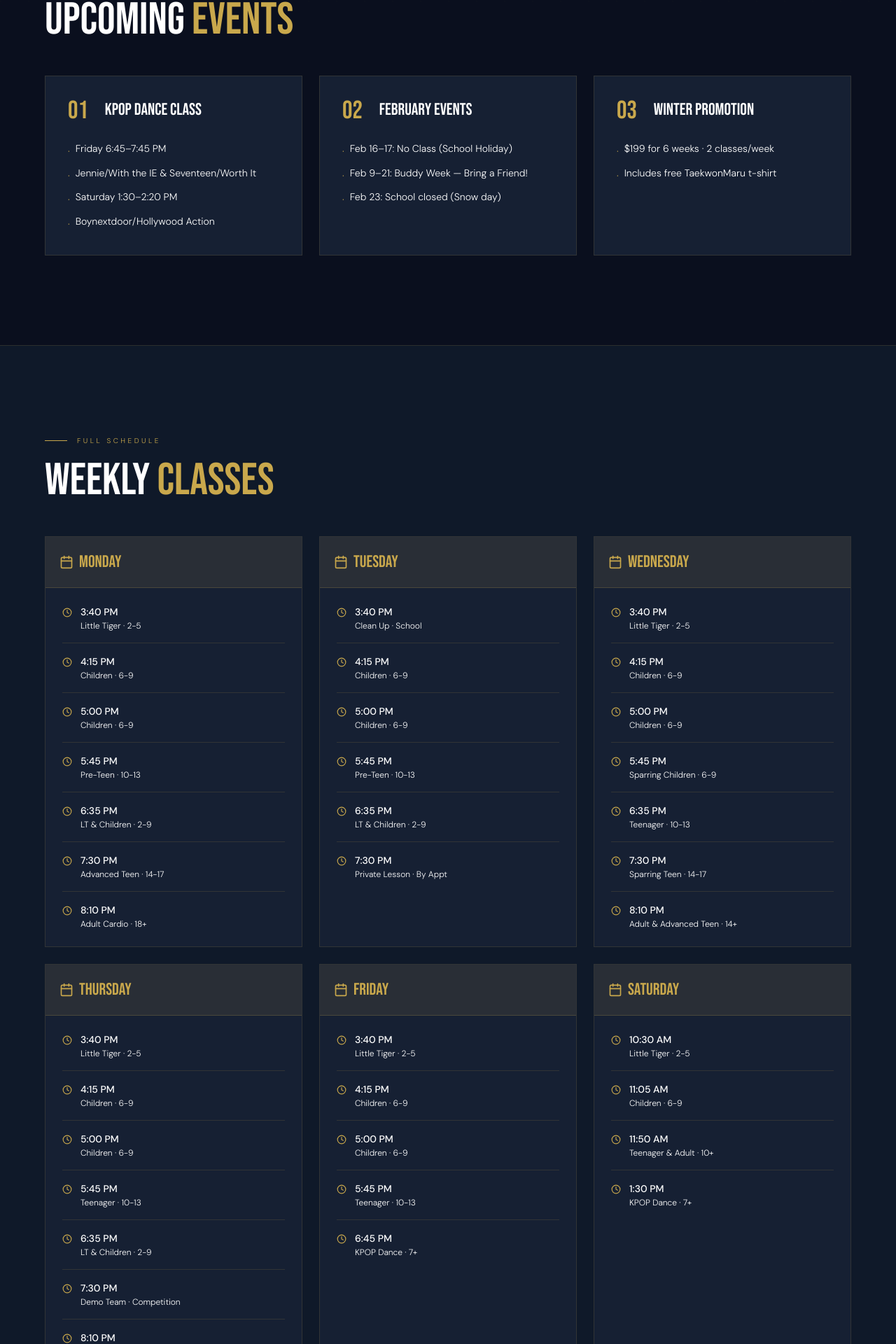
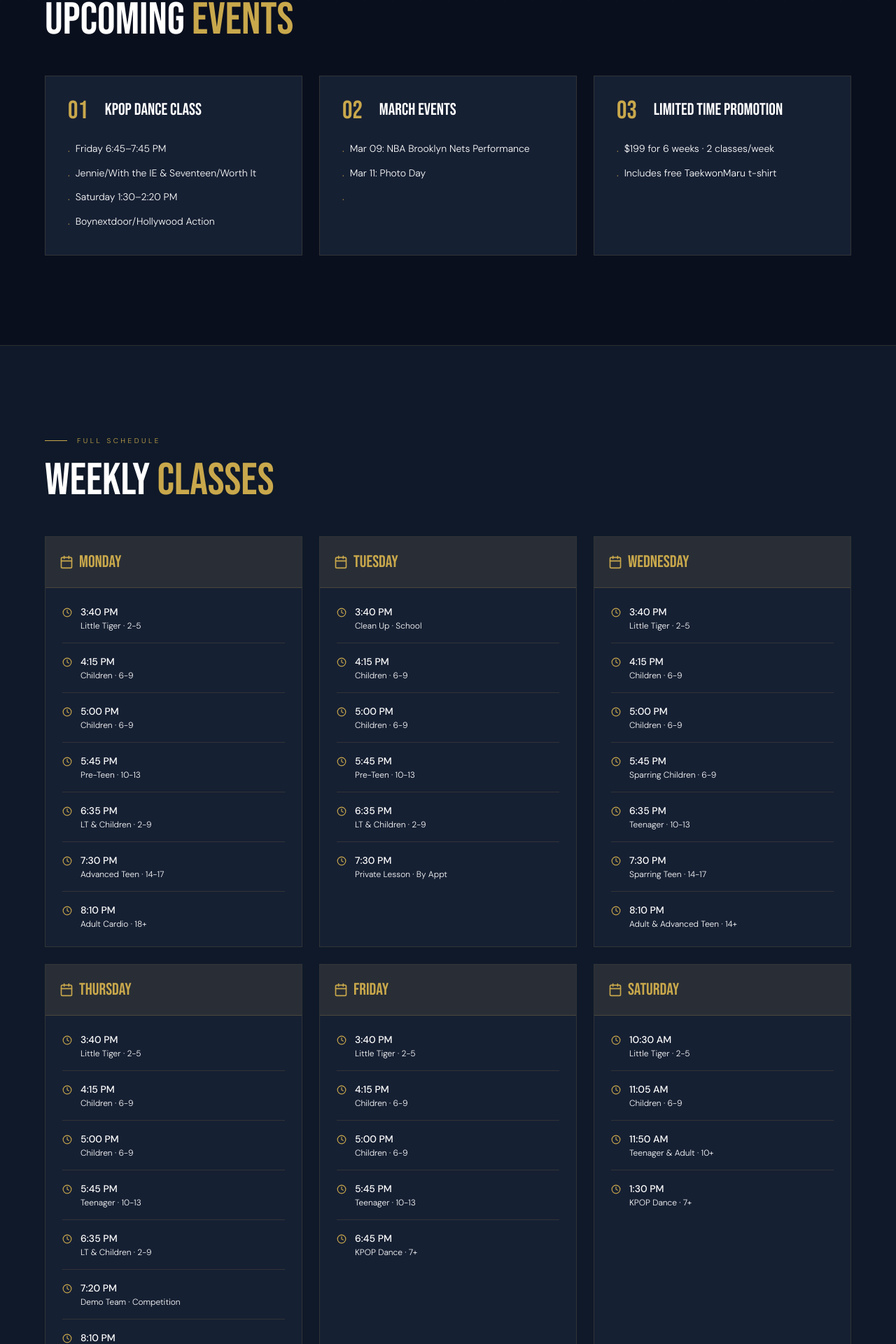
Before and after one commit to akabhowmick/taekwonmaru-2026, a React (Vite) app: page /schedule in a window 1280 px wide. Shown: the part 759-2679 px from the top of the page at 70% size. Built offline with nearby package versions, Linux system fonts and the light colour scheme.

Commit message:
update march info

```diff
--- a/src/pages/SchedulePage.tsx
+++ b/src/pages/SchedulePage.tsx
@@ -14,15 +14,11 @@ const events = [
     ],
   },
   {
-    title: "February Events",
-    details: [
-      "Feb 16–17: No Class (School Holiday)",
-      "Feb 9–21: Buddy Week — Bring a Friend!",
-      "Feb 23: School closed (Snow day)",
-    ],
+    title: "March Events",
+    details: ["Mar 09: NBA Brooklyn Nets Performance", "Mar 11: Photo Day", ""],
   },
   {
-    title: "Winter Promotion",
+    title: "Limited Time Promotion",
     details: ["$199 for 6 weeks · 2 classes/week", "Includes free TaekwonMaru t-shirt"],
   },
 ];
@@ -71,7 +67,7 @@ const weeklySchedule = [
       { time: "5:00 PM", name: "Children", age: "6-9" },
       { time: "5:45 PM", name: "Teenager", age: "10-13" },
       { time: "6:35 PM", name: "LT & Children", age: "2-9" },
-      { time: "7:30 PM", name: "Demo Team", age: "Competition" },
+      { time: "7:20 PM", name: "Demo Team", age: "Competition" },
       { time: "8:10 PM", name: "Advanced Teenager", age: "14-17" },
     ],
   },
```
